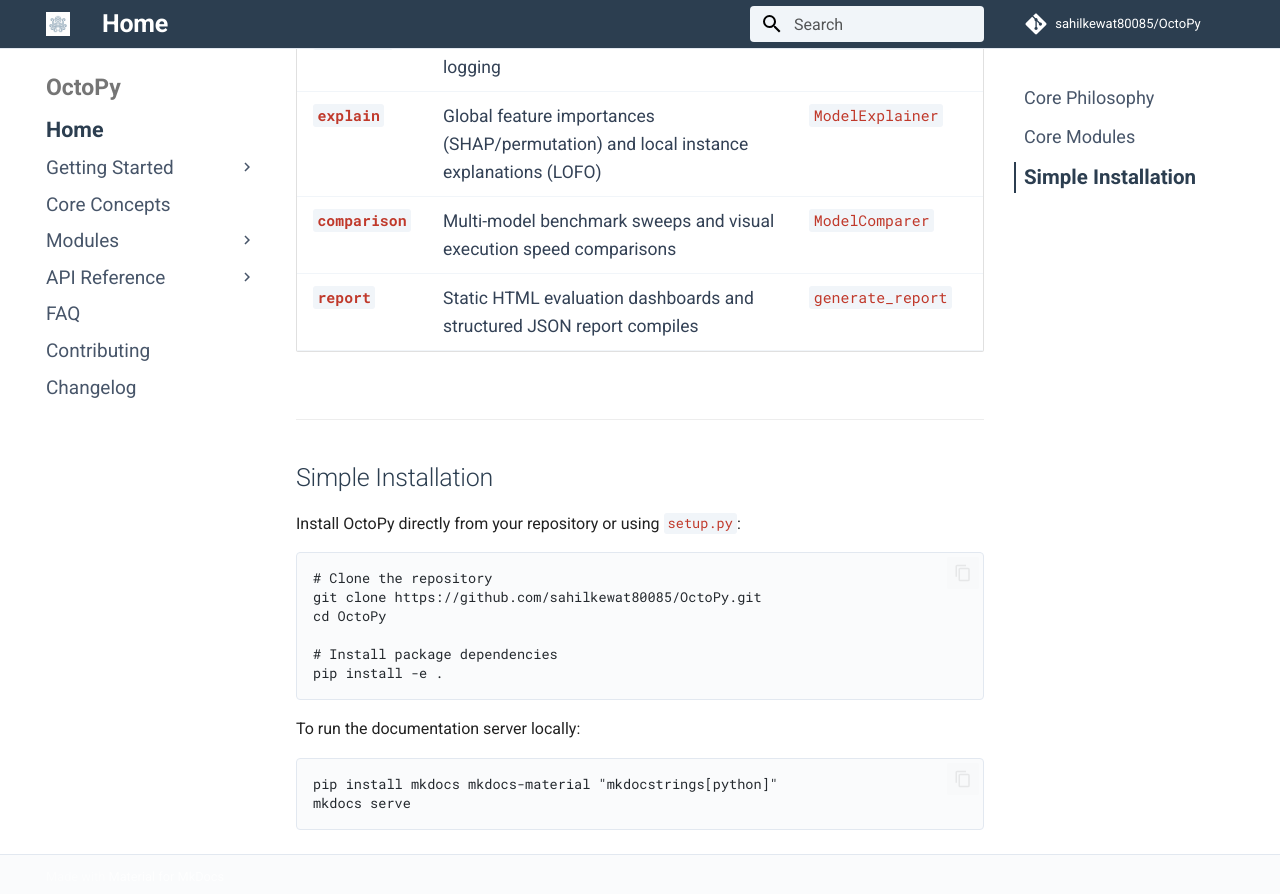
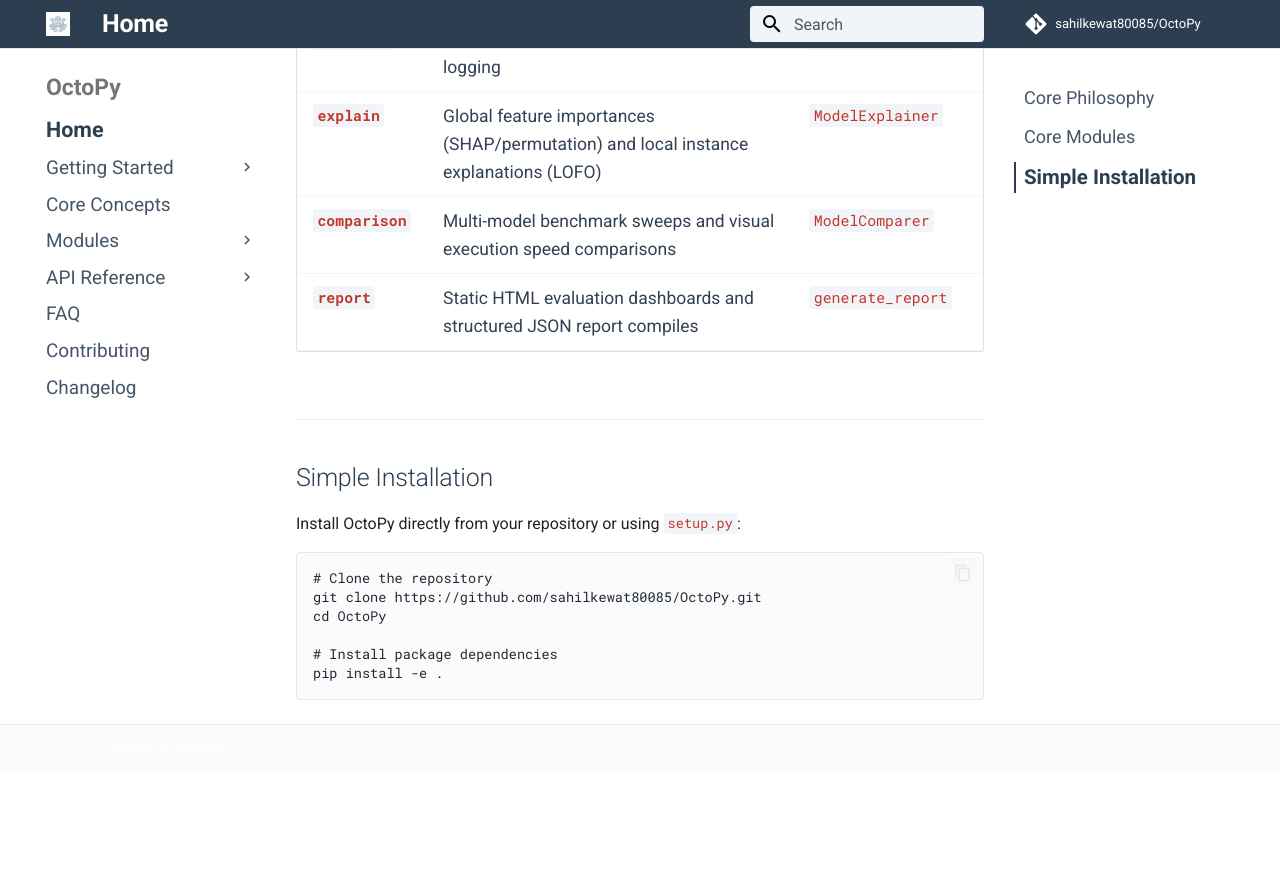
Before and after one commit to Sahilkewat80085/OctoPy, an MkDocs documentation site: the page built from docs/index.md, in a window 1280 px wide and 900 px high, scrolled down 1168 px. Shown: the top 894 px of the window. Built offline with MkDocs 1.6.1 and Material for MkDocs 9.7.7, drawn with Linux system fonts in a browser that asks for light colours; comment, search, counter and statistics services are not loaded; after the commit the page ends 1938 px from its top, so only the background shows below that.

Commit message:
docs: remove local server guidelines from homepage

````diff
--- a/docs/index.md
+++ b/docs/index.md
@@ -42,10 +42,3 @@
 # Install package dependencies
 pip install -e .
 ```
-
-To run the documentation server locally:
-
-```bash
-pip install mkdocs mkdocs-material "mkdocstrings[python]"
-mkdocs serve
-```
````
